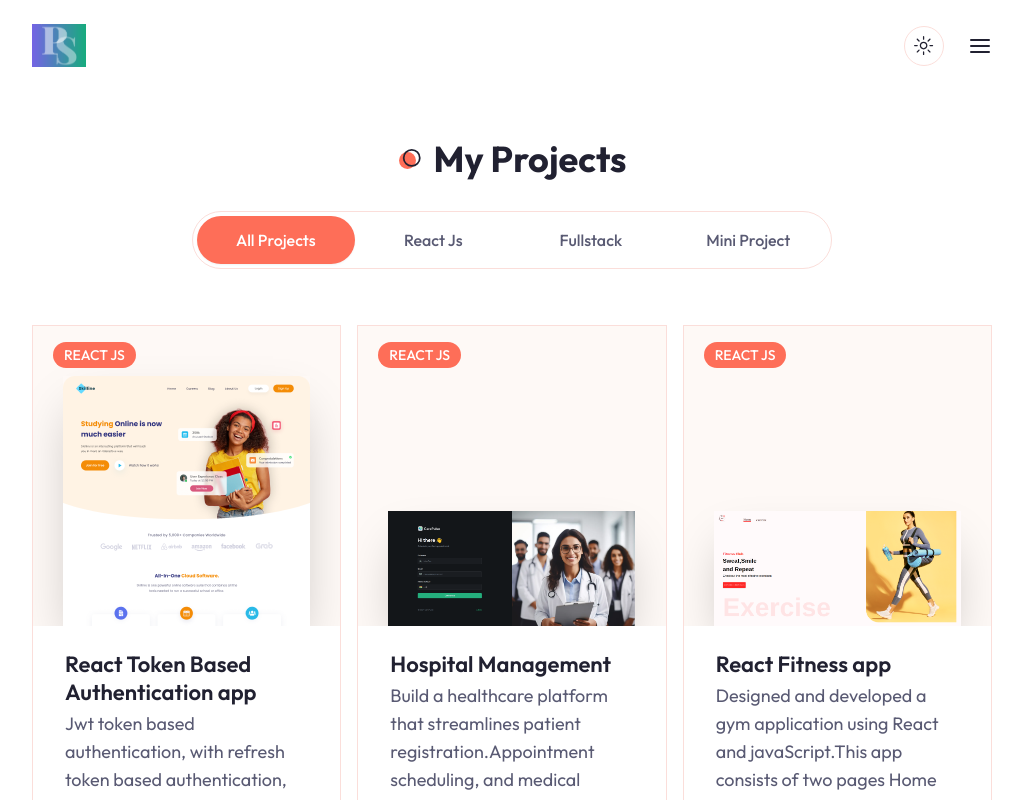
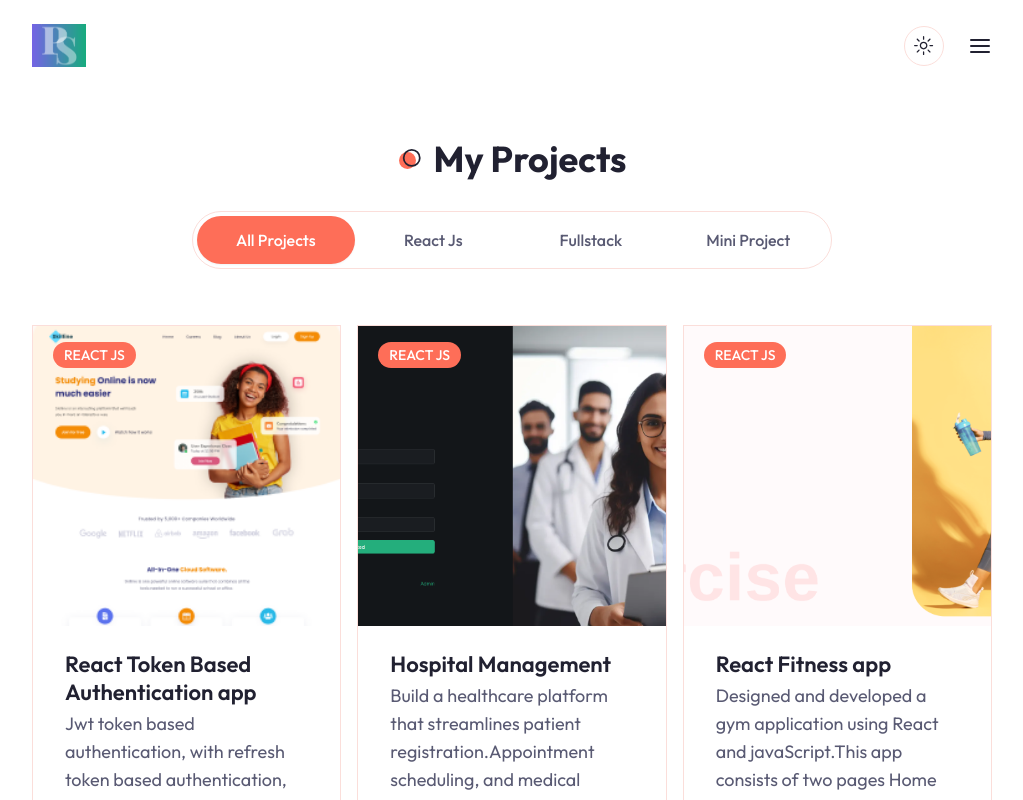
Before and after one commit to Poovendranselvaraj/poovendran_portfolio, a Next.js app: page /projects in a window 1280 px wide. Shown: the top 800 px of the page, without its empty margins (128-1151 px from the left). Built offline with nearby package versions, Linux system fonts and the light colour scheme.

Commit message:
added taget blank

```diff
--- a/components/ProjectCard.jsx
+++ b/components/ProjectCard.jsx
@@ -11,23 +11,24 @@ const ProjectCard = ({project}) => {
             {/*image*/}
             <div className="relative w-full h-[300px] flex items-center justify-center
             bg-tertiary dark:bg-secondary/40 xl:bg-work_project_bg_light xl:dark:bg-work_project_bg_dark xl:bg-[110%] xl:bg-no-repeat overflow-hidden">
-                <Image
-                  className="absolute bottom-0 shadow-2xl"
-                  src={project.image}
-                  width={247}
-                  height={250}
-                  alt=''
-                  priority
-                />
+  <Image
+    className="absolute bottom-0 shadow-2xl object-cover"
+    src={project.image}
+    alt=''
+    fill
+    priority
+  />
+
                 {/*btn links*/}
                 <div className="flex gap-x-4">
                 <Link
+                target="_blank"
                       href={project.link}
                       className="bg-secondary w-[54px] h-[54px] rounded-full flex justify-center items-center scale-0 opacity-0 group-hover:scale-100 group-hover:opacity-100 transition-all duration-200"
                     >
                       <Link2Icon className="text-white" />
                     </Link>
-                    <Link
+                    <Link  target="_blank"
                       href={project.github}
                       className="bg-secondary w-[54px] h-[54px] rounded-full flex justify-center items-center scale-0 opacity-0 group-hover:scale-100 group-hover:opacity-100 transition-all duration-300"
                     >
--- a/components/Socials.jsx
+++ b/components/Socials.jsx
@@ -37,7 +37,7 @@ const Socials = ({containerStyles, iconsStyles}) => {
     <div className={`${containerStyles}`}>
       {icons.map((icon, index) => {
         return (
-          <Link href={icon.path} key={index}>
+          <Link href={icon.path} key={index} target="_blank">
             <div className={`${iconsStyles}`}>{icon.name}</div>
           </Link>
         );
```
